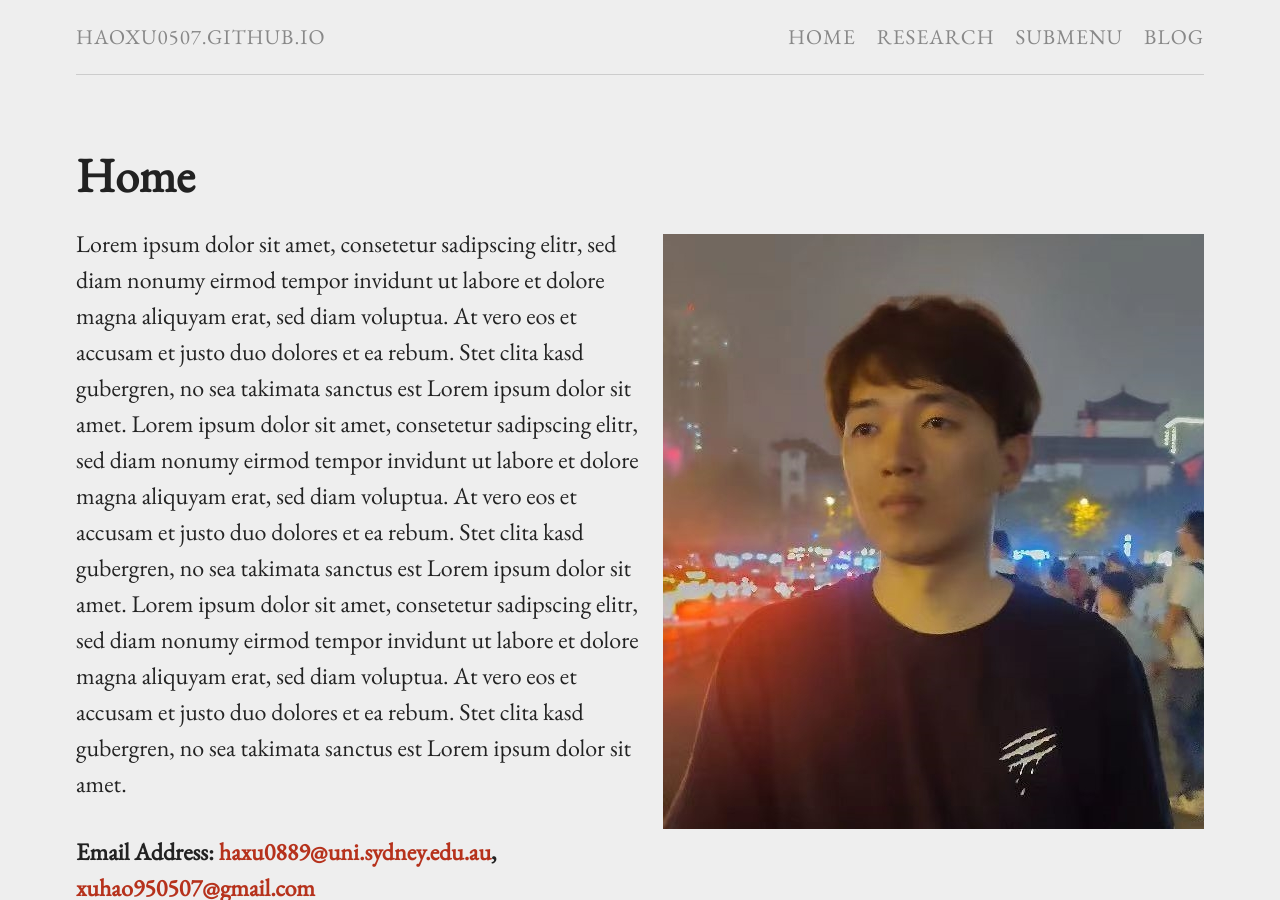
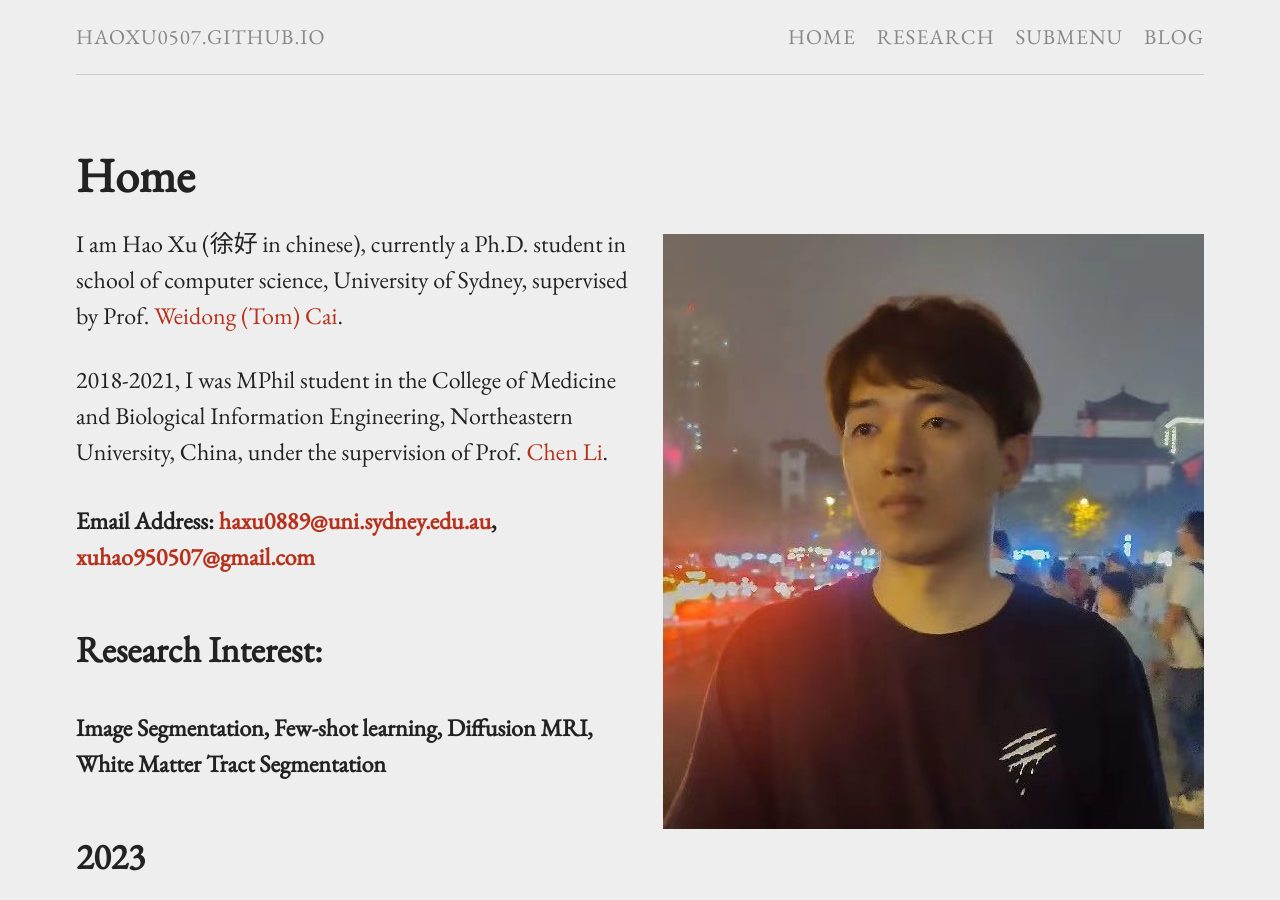
Before and after one commit to HaoXu0507/HaoXu0507.github.io, a Jekyll site: the page built from index.md, in a window 1280 px wide and 900 px high. Built offline with Jekyll 4.4.1, drawn with Linux system fonts in a browser that asks for light colours.

Commit message:
Update index.md

```diff
--- a/index.md
+++ b/index.md
@@ -6,7 +6,9 @@ permalink: /
 
 {% include image.html url="images/photo.jpg" caption="" max_width="300px" align="right" %}
 
-Lorem ipsum dolor sit amet, consetetur sadipscing elitr, sed diam nonumy eirmod tempor invidunt ut labore et dolore magna aliquyam erat, sed diam voluptua. At vero eos et accusam et justo duo dolores et ea rebum. Stet clita kasd gubergren, no sea takimata sanctus est Lorem ipsum dolor sit amet. Lorem ipsum dolor sit amet, consetetur sadipscing elitr,  sed diam nonumy eirmod tempor invidunt ut labore et dolore magna aliquyam erat, sed diam voluptua. At vero eos et accusam et justo duo dolores et ea rebum. Stet clita kasd gubergren, no sea takimata sanctus est Lorem ipsum dolor sit amet. Lorem ipsum dolor sit amet, consetetur sadipscing elitr,  sed diam nonumy eirmod tempor invidunt ut labore et dolore magna aliquyam erat, sed diam voluptua. At vero eos et accusam et justo duo dolores et ea rebum. Stet clita kasd gubergren, no sea takimata sanctus est Lorem ipsum dolor sit amet.
+I am Hao Xu (徐好 in chinese), currently a Ph.D. student in school of computer science, University of Sydney, supervised by Prof. [Weidong (Tom) Cai]().
+
+2018-2021, I was MPhil student in the College of Medicine and Biological Information Engineering, Northeastern University, China, under the supervision of Prof. [Chen Li]().
 
 #### Email Address: [haxu0889@uni.sydney.edu.au](haxu0889@uni.sydney.edu.au), [xuhao950507@gmail.com](xuhao950507@gmail.com)
 
```
